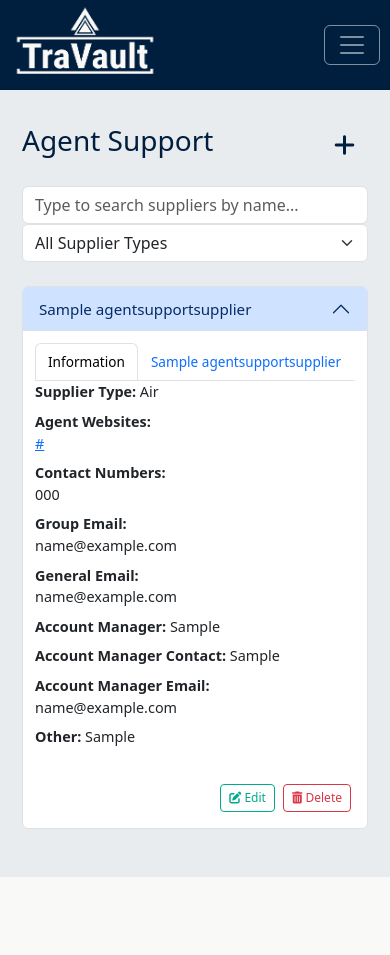
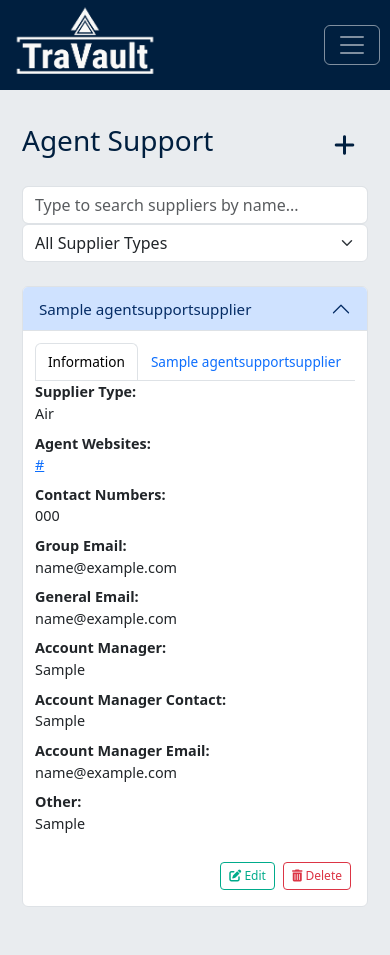
Before and after one commit to Ty-Thetravelguy/travault-v2-mp4, a Django app: page /agent_support/ in a window 390 px wide, after a click that opens the changed part. Before the commit the page ends 877 px from the top, so only its background shows below. Run offline with Django 5.2, Linux system fonts and the light colour scheme; a user stored in the database is signed in; tables that the repository leaves empty hold one stand-in row (values such as "Sample post"); parts of the project's set-up code (start-up, migrations or seed data) failed here and were passed over; some libraries are stand-ins or nearby versions.

Commit message:
made agent_support/index.html responsive.

```diff
--- a/travault_crm/agent_support/templates/agent_support/index.html
+++ b/travault_crm/agent_support/templates/agent_support/index.html
@@ -41,11 +41,13 @@
                 <div id="collapse{{ forloop.counter }}" class="accordion-collapse collapse"
                     aria-labelledby="heading{{ forloop.counter }}" data-bs-parent="#agentSupportAccordion">
                     <div class="accordion-body">
+                        <div class="tabs-wrapper">
                             <ul class="nav nav-tabs" id="supplierInfoTabs{{ forloop.counter }}" role="tablist">
                                 <li class="nav-item" role="presentation">
-                                <button class="nav-link active" id="info-tab{{ forloop.counter }}" data-bs-toggle="tab"
-                                    data-bs-target="#info{{ forloop.counter }}" type="button" role="tab"
-                                    aria-controls="info{{ forloop.counter }}" aria-selected="true">Information</button>
+                                    <button class="nav-link active" id="info-tab{{ forloop.counter }}"
+                                        data-bs-toggle="tab" data-bs-target="#info{{ forloop.counter }}" type="button"
+                                        role="tab" aria-controls="info{{ forloop.counter }}"
+                                        aria-selected="true">Information</button>
                                 </li>
                                 {% if supplier.process_1_subject %}
                                 <li class="nav-item" role="presentation">
@@ -84,34 +86,47 @@
                                 </li>
                                 {% endif %}
                             </ul>
+                        </div>
                         <div class="tab-content" id="supplierInfoTabContent{{ forloop.counter }}">
                             <div class="tab-pane fade show active" id="info{{ forloop.counter }}" role="tabpanel"
                                 aria-labelledby="info-tab{{ forloop.counter }}">
-                                <p><strong>Supplier Type:</strong> {{ supplier.get_supplier_type_display }}</p>
+                                <div class="supplier-info">
+                                    <p><strong>Supplier Type:</strong><br>
+                                        {{ supplier.get_supplier_type_display }}</p>
+
                                     <p><strong>Agent Websites:</strong><br>
                                         {% for website in supplier.agent_websites|split_by_comma %}
-                                    <a href="{{ website }}" target="_blank">{{ website }}</a><br>
-                                    {% endfor %}
-                                </p>
+                                        <a href="{{ website }}"
+                                            target="_blank">{{ website }}</a>{% if not forloop.last %}<br>{% endif %}
+                                        {% endfor %}</p>
+
                                     <p><strong>Contact Numbers:</strong><br>
                                         {% for number in supplier.contact_numbers|split_by_comma %}
-                                    {{ number }}<br>
-                                    {% endfor %}
-                                </p>
+                                        {{ number }}{% if not forloop.last %}<br>{% endif %}
+                                        {% endfor %}</p>
+
                                     <p><strong>Group Email:</strong><br>
                                         {% for email in supplier.group_email|split_by_comma %}
-                                    {{ email }}<br>
-                                    {% endfor %}
-                                </p>
+                                        {{ email }}{% if not forloop.last %}<br>{% endif %}
+                                        {% endfor %}</p>
+
                                     <p><strong>General Email:</strong><br>
                                         {% for email in supplier.general_email|split_by_comma %}
-                                    {{ email }}<br>
-                                    {% endfor %}
-                                </p>
-                                <p><strong>Account Manager:</strong> {{ supplier.account_manager }}</p>
-                                <p><strong>Account Manager Contact:</strong> {{ supplier.account_manager_contact }}</p>
-                                <p><strong>Account Manager Email:</strong> {{ supplier.account_manager_email }}</p>
-                                <p><strong>Other:</strong> {{ supplier.other }}</p>
+                                        {{ email }}{% if not forloop.last %}<br>{% endif %}
+                                        {% endfor %}</p>
+
+                                    <p><strong>Account Manager:</strong><br>
+                                        {{ supplier.account_manager|default:"None" }}</p>
+
+                                    <p><strong>Account Manager Contact:</strong><br>
+                                        {{ supplier.account_manager_contact|default:"None" }}</p>
+
+                                    <p><strong>Account Manager Email:</strong><br>
+                                        {{ supplier.account_manager_email|default:"None" }}</p>
+
+                                    <p><strong>Other:</strong><br>
+                                        {{ supplier.other|default:"" }}</p>
+                                </div>
                             </div>
                             {% if supplier.process_1_subject %}
                             <div class="tab-pane fade" id="process1{{ forloop.counter }}" role="tabpanel"
--- a/travault_crm/static/css/main.css
+++ b/travault_crm/static/css/main.css
@@ -278,6 +278,42 @@ footer a:hover {
     color: inherit;
 }
 
+/******************** Agent Support  ********************/
+
+
+.tabs-wrapper {
+    position: relative;
+    overflow: hidden;
+}
+
+.scrollable-tabs .nav-tabs {
+    overflow-x: auto;
+    overflow-y: hidden;
+    flex-wrap: nowrap;
+    scrollbar-width: none; /* Firefox */
+    -ms-overflow-style: none; /* IE and Edge */
+}
+
+.scrollable-tabs .nav-tabs::-webkit-scrollbar {
+    display: none; /* Chrome, Safari, and Opera */
+}
+
+.supplier-info p {
+    margin-bottom: 1rem;
+}
+
+.supplier-info p:last-child {
+    margin-bottom: 0;
+}
+
+.supplier-info strong {
+    display: inline-block;
+    margin-bottom: 0;
+}
+
+.supplier-info br {
+    line-height: 1;
+}
 
 /******************** CRM  ********************/
 .crm-container {
```
Also changed, not shown: 1 other file. Lines whose indentation alone changed are shown as unchanged.
